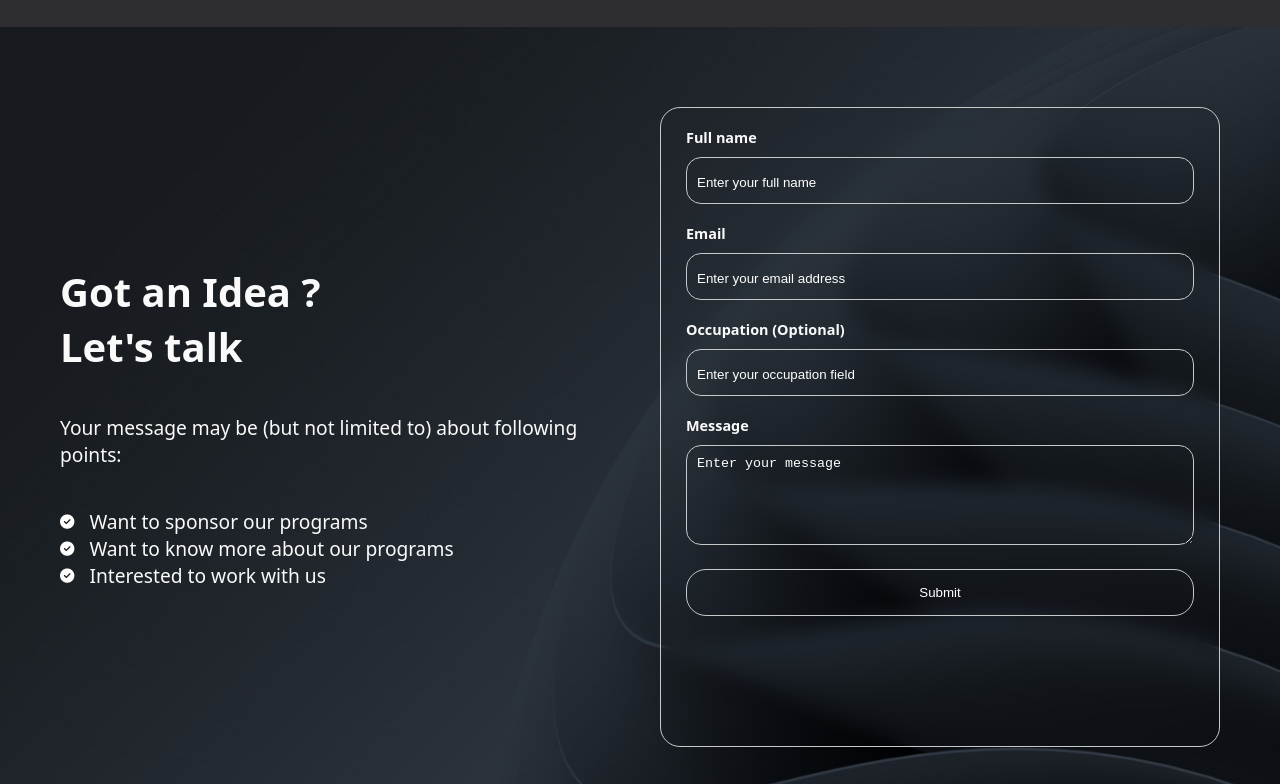
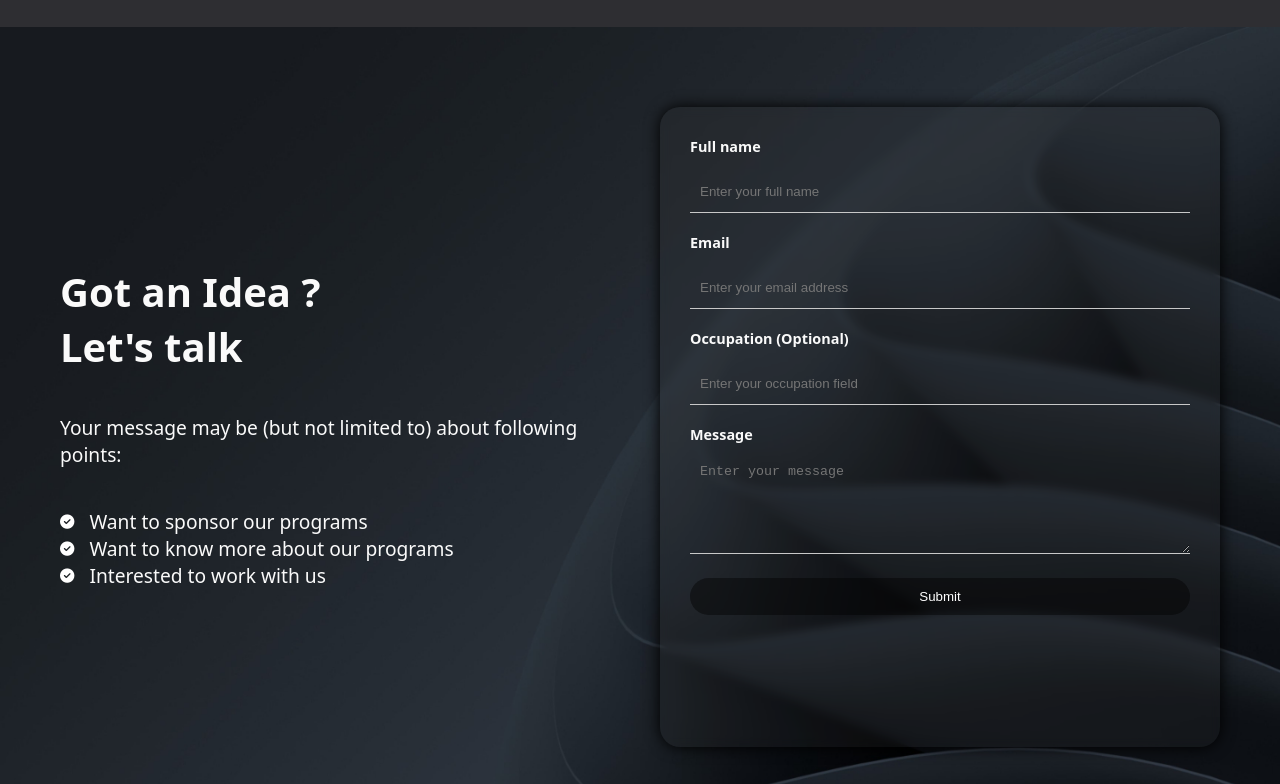
Before and after one commit to KaberaSamuel/Titans-Website, a plain HTML site: page index.html in a window 1280 px wide. Shown: the part 7356-8140 px from the top of the page. Drawn offline with nearby package versions, Linux system fonts and the light colour scheme.

Commit message:
updating contact page styles

```diff
--- a/styles.css
+++ b/styles.css
@@ -42,31 +42,26 @@ img {
 }
 
 input,
-textarea,
-button {
+textarea {
   width: 100%;
   height: 47px;
   padding-top: 5px;
   padding-left: 10px;
   margin-top: 10px;
-  border-radius: 15px;
   color: white;
   background-color: rgba(0, 0, 0, 0);
-  border: 1px solid var(--lightwhite);
+  border: none;
+  border-bottom: 1px solid var(--lightwhite);
 }
 
 input::placeholder,
 textarea::placeholder {
-  color: white;
+  /* color: white; */
 }
 
 textarea {
   height: 100px;
   padding-top: 10px;
-}
-
-button {
-  margin: 0px;
 }
 
 body {
@@ -408,18 +403,19 @@ nav a.active {
 }
 
 #contact-us form {
-  background-color: rgba(0, 0, 0, 0);
-  backdrop-filter: blur(10px);
+  background-color: rgba(61, 61, 61, 0.17);
+  backdrop-filter: blur(5px);
   color: var(--white);
   min-height: 80vh;
-  padding: 20px 25px;
+  padding: 30px;
   border-radius: 20px;
   text-align: left;
   display: flex;
   flex-direction: column;
   gap: 20px;
   font-size: var(--sfs);
-  border: 1px solid var(--lightwhite);
+  /* border: 1px solid var(--lightwhite); */
+  box-shadow: 0px 0px 15px black;
 }
 
 #contact-us form label {
@@ -429,8 +425,10 @@ nav a.active {
 #contact-us form button {
   justify-content: center;
   padding: 11px;
+  border: none;
   border-radius: 20px;
-  border: 1px solid var(--lightwhite);
+  color: white;
+  background-color: rgba(0, 0, 0, 0.43);
 }
 
 /* Footer */
```
